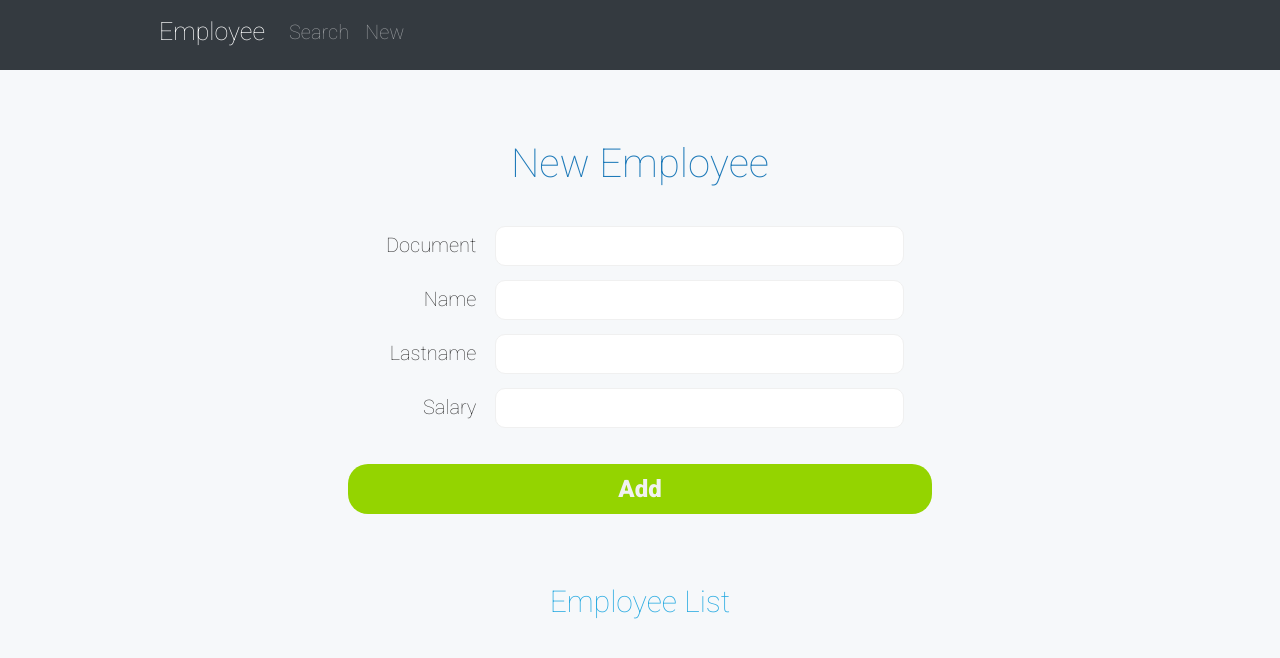
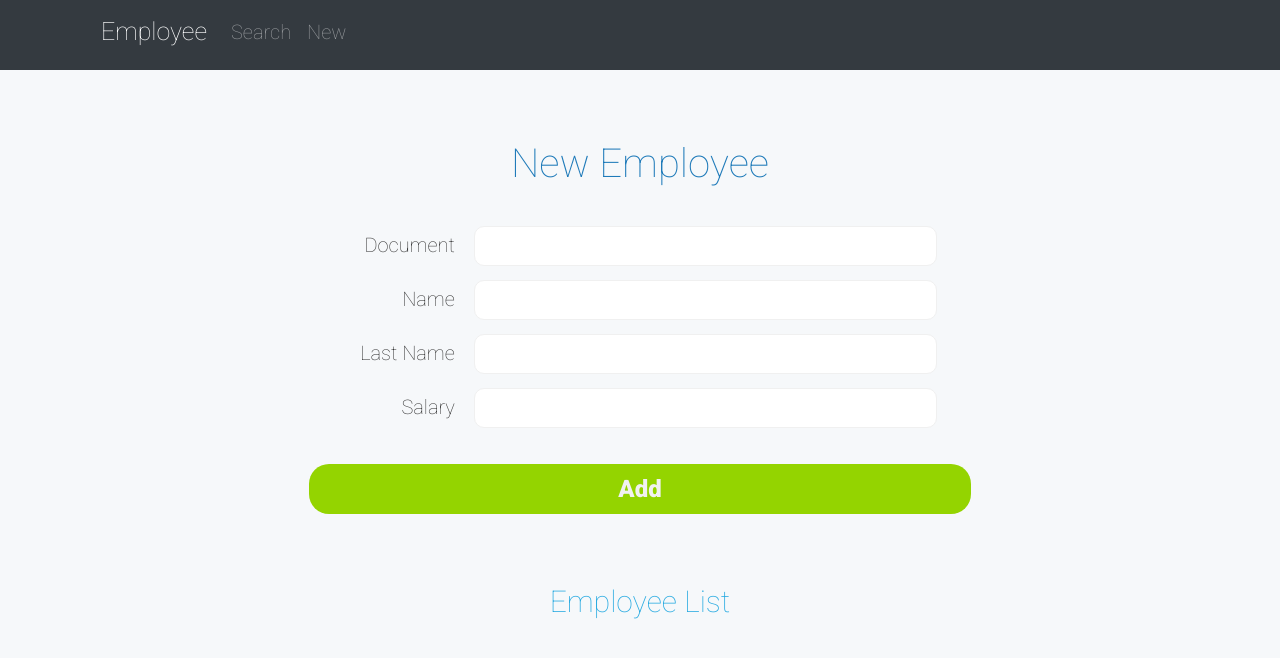
Before and after one commit to mafda/django_employees, a Django app: page /en/ in a window 1280 px wide. Shown: the top 658 px of the page. Run offline with Django 3.2, Linux system fonts and the light colour scheme; data that the repository does not hold is empty; some libraries are stand-ins or nearby versions.

Commit message:
fix last name spelling

```diff
--- a/employees/forms.py
+++ b/employees/forms.py
@@ -14,6 +14,6 @@ class EmployeesForm(forms.ModelForm):
         labels = {
             "document": _("Document"),
             "name": _("Name"),
-            "lastname": _("Lastname"),
+            "lastname": _("Last Name"),
             "salary": _("Salary"),
         }
--- a/employees/static/css/styles.css
+++ b/employees/static/css/styles.css
@@ -47,7 +47,7 @@ h2 {
 }
 
 .container{
-  width: 80%;
+  width: 90%;
 }
 
 .labels{
--- a/employees/templates/employees/list.html
+++ b/employees/templates/employees/list.html
@@ -30,7 +30,7 @@
                 <h4>{% trans "Name" %}: {{i.name}} </h4>
               </li>
               <li>
-                <h4>{% trans "Lastname" %}: {{i.lastname}} </h4>
+                <h4>{% trans "Last Name" %}: {{i.lastname}} </h4>
               </li>
               <li>
                 <h5>{% trans "Salary" %}: {{i.salary}}</h5>
@@ -71,7 +71,7 @@
                   <h4>{% trans "Name" %}: ${fields["name"]} </h4>
                 </li>
                 <li>
-                  <h4>{% trans "Lastname" %}: ${fields["lastname"]} </h4>
+                  <h4>{% trans "Last Name" %}: ${fields["lastname"]} </h4>
                 </li>
                 <li>
                   <h5>{% trans "Salary" %}: ${fields["salary"]} </h5>
```
Also changed, not shown: employees/templates/employees/search.html (+5 -2 lines), locale/en/LC_MESSAGES/django.po, locale/es/LC_MESSAGES/django.po, locale/pt/LC_MESSAGES/django.po, 3 other files.
